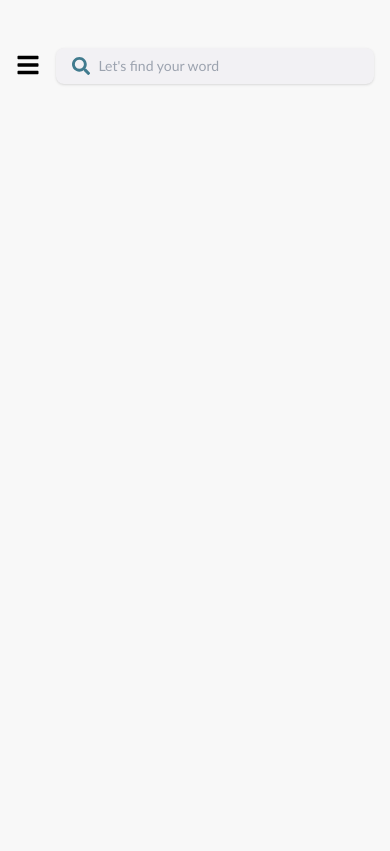
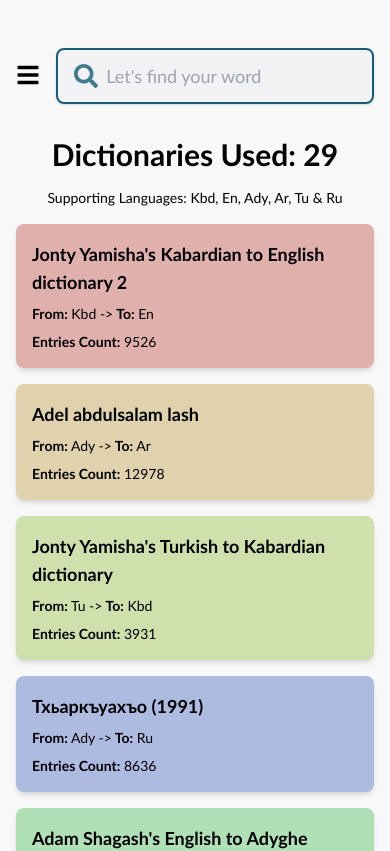
Before and after one commit to LearnCircassian/ultimate-circassian-dictionary-web, a Next.js app: page / in a window 390 px wide. Shown: the top 851 px of the page. Built offline with nearby package versions, Linux system fonts and the light colour scheme; no server answers; what tailwindcss-safe-area would draw is missing.

Commit message:
Fix scrolling and add homepage

```diff
--- a/src/components/headerSearchInput/index.tsx
+++ b/src/components/headerSearchInput/index.tsx
@@ -20,21 +20,22 @@ export default function HeaderSearchInput({
   return (
     <div
       className={cn(
-        "mx-auto flex flex-row items-center justify-center ",
+        "mx-auto flex items-center justify-center",
         "xl:w-1/2 lg:w-2/3 md:w-3/4 sm:w-5/6 w-full",
       )}
     >
       <div
         className={cn(
-          "flex flex-row gap-2 items-center justify-center w-full",
-          "px-4 py-2 text-black font-medium bg-[#f2f1f4] rounded-lg shadow",
-          "2xl:text-3xl xl:text-2xl lg:text-xl md:text-lg sm:text-base text-sm",
+          "flex items-center justify-center w-full",
+          "px-4 py-3 text-black font-medium rounded-lg shadow",
+          "3xl:text-5xl 2xl:text-4xl xl:text-3xl lg:text-2xl md:text-xl sm:text-lg text-lg",
           className,
         )}
+        style={{ backgroundColor: "#f2f1f4", border: "2px solid #155e75" }} // Added border and adjusted background color
       >
-        <FaSearch className="opacity-80" size={20} color="#155e75" />
+        <FaSearch className="opacity-80" size={24} color="#155e75" /> {/* Increased icon size */}
         <input
-          className="w-full bg-transparent font-medium text-black outline-none"
+          className="flex-grow bg-transparent px-2 font-medium text-black outline-none"
           value={value}
           onChange={(e) => onChange(e.target.value)}
           onFocus={onFocus} // Optional onFocus handler passed through
@@ -42,7 +43,8 @@ export default function HeaderSearchInput({
         />
         {value && (
           <button onClick={() => onChange("")} className="flex items-center hover:opacity-80">
-            <FaTimesCircle className="opacity-80" size={20} color="#757575" />
+            <FaTimesCircle className="opacity-80" size={24} color="#757575" />{" "}
+            {/* Increased icon size */}
           </button>
         )}
       </div>
--- /dev/null
+++ b/src/constants/colors.ts
@@ -0,0 +1,50 @@
+export const RANDOM_COLORS = [
+  "#e0b0ad",
+  "#e0d2ad",
+  "#cfe0ad",
+  "#adbbe0",
+  "#b0e0b5",
+  "#e0b0d1",
+  "#b0d1e0",
+  "#e0b09a",
+  "#c0e0b0",
+  "#b0b0e0",
+  "#e0b0b1",
+  "#e0e0b0",
+  "#b0e0d0",
+  "#e0b0c0",
+  "#d0b0e0",
+  "#e0d0b0",
+  "#e0b0e0",
+  "#b0d0e0",
+  "#e0e0d0",
+  "#d0e0b0",
+  "#d0b0e0",
+  "#e0d0e0",
+  "#d0e0e0",
+  "#e0e0b0",
+  "#d0b0b0",
+  "#e0b0b0",
+  "#b0b0e0",
+  "#b0e0e0",
+  "#e0e0d0",
+  "#d0e0d0",
+  "#e0d0d0",
+  "#d0d0e0",
+  "#d0d0d0",
+  "#b0b0b0",
+  "#e0e0e0",
+  "#d0d0b0",
+  "#b0d0b0",
+  "#b0b0d0",
+  "#b0d0d0",
+  "#d0b0d0",
+  "#d0b0b0",
+  "#b0b0b0",
+  "#b0b0d0",
+  "#d0b0d0",
+  "#d0d0b0",
+  "#b0d0b0",
+  "#b0d0d0",
+  "#d0d0d0",
+];
--- /dev/null
+++ b/src/constants/dicts.ts
@@ -0,0 +1,113 @@
+interface UsedDict {
+  count: number;
+  title: string;
+  fromLang: string;
+  toLang: string;
+}
+
+export const USED_DICTS: UsedDict[] = [
+  {
+    count: 9526,
+    title: "Jonty Yamisha's Kabardian to English dictionary 2",
+    fromLang: "Kbd",
+    toLang: "En",
+  },
+  { count: 12978, title: "Adel abdulsalam lash", fromLang: "Ady", toLang: "Ar" },
+  {
+    count: 3931,
+    title: "Jonty Yamisha's Turkish to Kabardian dictionary",
+    fromLang: "Tu",
+    toLang: "Kbd",
+  },
+  { count: 8636, title: "Тхьаркъуахъо (1991)", fromLang: "Ady", toLang: "Ru" },
+  {
+    count: 6250,
+    title: "Adam Shagash's English to Adyghe Dictionary",
+    fromLang: "En",
+    toLang: "Ady",
+  },
+  {
+    count: 4012,
+    title: "Jonty Yamisha's Kabardian to Turkish dictionary",
+    fromLang: "Kbd",
+    toLang: "Tu",
+  },
+  { count: 31322, title: "Одэжьдэкъо (1960)", fromLang: "Ru", toLang: "Ady" },
+  { count: 3821, title: "Адыгэбзэ-инджылыбзэ гущы1алъэ", fromLang: "Ady", toLang: "En" },
+  { count: 3476, title: "Блэгъожъ (1991)", fromLang: "Ru", toLang: "Ady" },
+  {
+    count: 6445,
+    title: "Adam Shagash's Adyghe to English Dictionary",
+    fromLang: "Ady",
+    toLang: "En",
+  },
+  {
+    count: 10728,
+    title: "Jonty Yamisha's Kabardian to Russian dictionary",
+    fromLang: "Kbd",
+    toLang: "Ru",
+  },
+  { count: 22664, title: "Хъуажь (2007)", fromLang: "Ady/Kbd", toLang: "Tu" },
+  { count: 12109, title: "Т1эшъу (1991)", fromLang: "Tu", toLang: "Ady" },
+  {
+    count: 7178,
+    title: "Ziwar Gish's English to Kabardian dictionary",
+    fromLang: "En",
+    toLang: "Kbd",
+  },
+  {
+    count: 7664,
+    title: "Ziwar Gish's Kabardian to English dictionary",
+    fromLang: "Kbd",
+    toLang: "En",
+  },
+  { count: 3056, title: "Simple English to Adyghe dictionary", fromLang: "En", toLang: "Ady" },
+  {
+    count: 12509,
+    title: "Jonty Yamisha's Russian to Kabardian dictionary",
+    fromLang: "Ru",
+    toLang: "Kbd",
+  },
+  { count: 9743, title: "Урыс-адыгэ школ псалъалъэ (1991)", fromLang: "Ru", toLang: "Kbd" },
+  { count: 19468, title: "Къардэн (1957)", fromLang: "Kbd", toLang: "Ru" },
+  {
+    count: 10757,
+    title: "Jonty Yamisha's English to Kabardian dictionary",
+    fromLang: "En",
+    toLang: "Kbd",
+  },
+  {
+    count: 4011,
+    title: "Jonty Yamisha's Kabardian to Arabic dictionary",
+    fromLang: "Kbd",
+    toLang: "Ar",
+  },
+  {
+    count: 10728,
+    title: "Jonty Yamisha's Kabardian to English dictionary",
+    fromLang: "Kbd",
+    toLang: "En",
+  },
+  {
+    count: 9524,
+    title: "Jonty Yamisha's Kabardian to Russian dictionary 2",
+    fromLang: "Kbd",
+    toLang: "Ru",
+  },
+  {
+    count: 17127,
+    title: "Amjad Jaimoukha's Kabardian to English dictionary",
+    fromLang: "Kbd",
+    toLang: "En",
+  },
+  { count: 26267, title: "Kabardian to Russian \u0026 English", fromLang: "Kbd", toLang: "En" },
+  {
+    count: 3814,
+    title: "Шэрджэс Алий - Яхуэмыфащэу лъэныкъуэ едгъэза псалъэхэр",
+    fromLang: "Kbd",
+    toLang: "Ru",
+  },
+  { count: 15139, title: "Адыгабзэм изэхэф гущы1алъ (2006)", fromLang: "Ady", toLang: "Ru" },
+  { count: 27268, title: "Адыгэ-урыс псалъалъэ (2008)", fromLang: "Kbd", toLang: "Ru" },
+  { count: 12350, title: "Ибрагим Алхаз Абазэ (2005)", fromLang: "Tu", toLang: "Kbd" },
+];
--- a/src/containers/homePage/index.tsx
+++ b/src/containers/homePage/index.tsx
@@ -1,7 +1,34 @@
 import React from "react";
+import { USED_DICTS } from "~/constants/dicts";
+import { RANDOM_COLORS } from "~/constants/colors";
 
 export default function HomePageContainer() {
   return (
-    <main className="relative -z-10 mx-auto mt-4 flex w-11/12 flex-col items-center justify-center gap-4"></main>
+    <div className="container mx-auto my-8">
+      <h1 className="mb-4 text-center text-3xl font-bold">
+        Dictionaries Used: {USED_DICTS.length}
+      </h1>
+      <div className="mb-4 text-center">
+        <p className="text-sm">Supporting Languages: Kbd, En, Ady, Ar, Tu & Ru</p>
+      </div>
+      <div className="grid grid-cols-1 gap-4">
+        {USED_DICTS.map((dict, index) => (
+          <div
+            key={index}
+            className="rounded-lg p-4 shadow-md"
+            style={{ backgroundColor: RANDOM_COLORS[index] }}
+          >
+            <h2 className="mb-2 text-lg font-bold">{dict.title}</h2>
+            <p className="mb-2 text-sm">
+              <span className="font-semibold">From:</span> {dict.fromLang} -&gt;
+              <span className="font-semibold"> To:</span> {dict.toLang}
+            </p>
+            <p className="text-sm">
+              <span className="font-semibold">Entries Count:</span> {dict.count}
+            </p>
+          </div>
+        ))}
+      </div>
+    </div>
   );
 }
--- a/src/containers/wordPage/wordHistoryContainer.tsx
+++ b/src/containers/wordPage/wordHistoryContainer.tsx
@@ -51,7 +51,7 @@ export default function WordHistoryContainer() {
       </div>
       <div
         className={cn(
-          "bg-[#f1f1ff] p-2 text-black shadow-sm overflow-y-auto rounded-b-2xl",
+          "bg-[#f1f1ff] p-2 text-black shadow-sm rounded-b-2xl",
           "2xl:text-3xl xl:text-2xl lg:text-xl md:text-lg sm:text-base text-sm",
         )}
       >
--- a/src/containers/wordPage/wordPageFooter.tsx
+++ b/src/containers/wordPage/wordPageFooter.tsx
@@ -39,7 +39,7 @@ export default function WordPageFooter() {
   return (
     <footer className="fixed bottom-0 flex w-full items-center justify-between bg-white p-4 shadow-md sm:hidden">
       <button
-        className={cn("flex flex-col items-center justify-center flex-[1]", {
+        className={cn("flex flex-col items-center justify-center flex-1", {
           "opacity-30": !footerWords.leftFooterBtnWord,
         })}
         disabled={!footerWords.leftFooterBtnWord}
@@ -49,14 +49,14 @@ export default function WordPageFooter() {
         <span className="text-sm text-black">{footerWords.leftFooterBtnWord}</span>
       </button>
       <button
-        className="flex flex-[1] flex-col items-center justify-center"
+        className="flex flex-1 flex-col items-center justify-center"
         onClick={() => router.push("/")}
       >
         <HiHome size={28} className="rounded-full bg-[#FFFFFF66] p-2 text-black" />
         <span className="text-sm text-black">Home</span>
       </button>
       <button
-        className={cn("flex flex-col items-center justify-center flex-[1]", {
+        className={cn("flex flex-col items-center justify-center flex-1", {
           "opacity-30": !footerWords.rightFooterBtnWord,
         })}
         disabled={!footerWords.rightFooterBtnWord}
--- a/src/pages/index.tsx
+++ b/src/pages/index.tsx
@@ -15,7 +15,3 @@ export default function HomePage() {
     </>
   );
 }
-
-export const getServerSideProps: GetServerSideProps = async () => {
-  return { props: {} };
-};
--- a/src/styles/globals.css
+++ b/src/styles/globals.css
@@ -11,12 +11,6 @@ input::-webkit-inner-spin-button {
 
 input:focus {
     outline: none;
-}
-
-@media only screen and (max-width: 500px) {
-    body {
-        overflow: hidden
-    }
 }
 
 body {
@@ -209,33 +203,6 @@ a {
     display: -webkit-box;
 }
 
-/* to handle react format number input */
-.stf-create-input {
-    border: solid 1px transparent;
-    border-radius: 10px;
-    width: 295px;
-    height: 40px;
-    padding: 12px 15px;
-    padding-right: 42px;
-    font-size: 12px;
-    background: #151922;
-    border: 1px solid rgba(255, 255, 255, 0.1);
-    border-radius: 8px;
-    color: #ffffff;
-    font-weight: bold;
-}
-
-.stf-create-input::placeholder {
-    color: #ffffff40;
-    font-weight: normal;
-}
-
-.stf-create-input:focus {
-    /* background: rgba(255, 255, 255, 0.15); */
-    outline: none;
-    border: 1px solid #00cc6a;
-}
-
 .filled {
     border: 1px solid rgba(255, 255, 255, 0.1);
 }
@@ -358,12 +325,6 @@ input[data-autocompleted] {
     100% {
         opacity: 1;
     }
-}
-
-.stvCardBorderAnimation {
-    z-index: 0;
-    color: white;
-    overflow: hidden;
 }
 
 /* .stvCardBorderAnimation:hover {
--- a/src/utils/safeWords.ts
+++ b/src/utils/safeWords.ts
@@ -1,7 +1,7 @@
 export function safeWordToRegularWord(safeWord: string) {
-  return safeWord.replaceAll("|", "/").replaceAll("_", " ");
+  return safeWord.replaceAll("&", "/").replaceAll("_", " ");
 }
 
 export function regularWordToSafeWord(regularWord: string) {
-  return regularWord.replaceAll("/", "|").replaceAll(" ", "_");
+  return regularWord.replaceAll("/", "&").replaceAll(" ", "_");
 }
```
Also changed, not shown: src/containers/wordPage/definitionsContainer.tsx (+7 -15 lines), src/requests/index.ts (+15 -5 lines).
